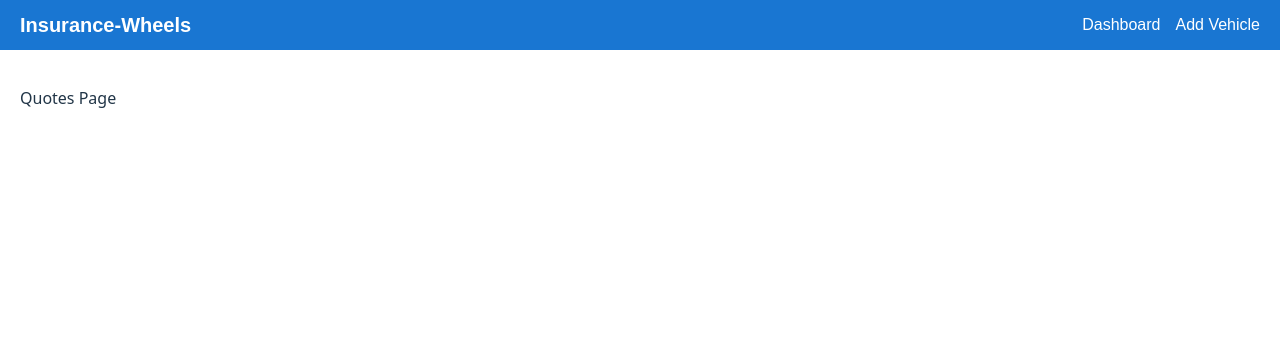
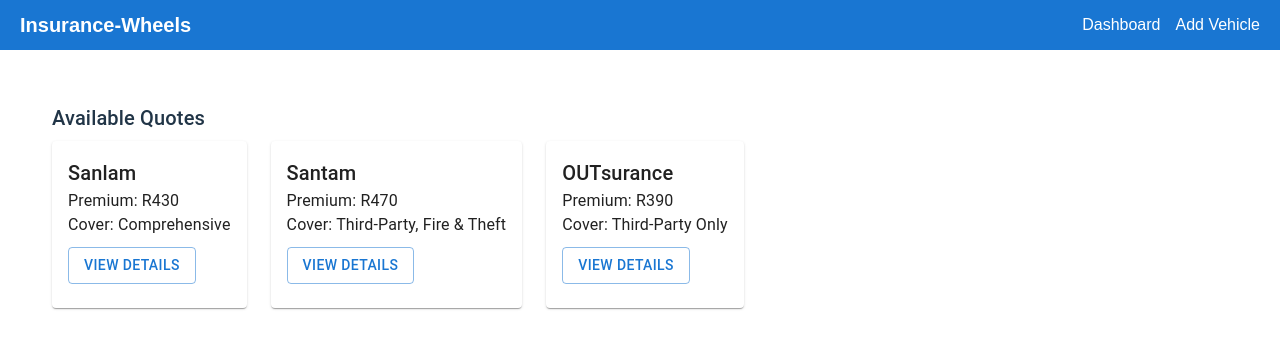
Before and after one commit to Vuyo17Sanlam/insurance-wheels, a React (Vite) app: page /quotes/1 in a window 1280 px wide. Shown: the top 348 px of the page. Built offline with nearby package versions, Linux system fonts and the light colour scheme.

Commit message:
Basic Quote Cards Display

```diff
--- a/src/pages/Quotes.jsx
+++ b/src/pages/Quotes.jsx
@@ -1,7 +1,51 @@
-const Qutoes = () => {
-    return (
-        <p>Quotes Page</p>
-    );
-}
+import { Card, CardContent, Typography, Button, Grid } from '@mui/material';
 
-export default Qutoes;
+const Quotes = () => {
+  const quoteData = [
+    {
+      id: 1,
+      provider: 'Sanlam',
+      monthlyPremium: 'R430',
+      coverType: 'Comprehensive'
+    },
+    {
+      id: 2,
+      provider: 'Santam',
+      monthlyPremium: 'R470',
+      coverType: 'Third-Party, Fire & Theft'
+    },
+    {
+      id: 3,
+      provider: 'OUTsurance',
+      monthlyPremium: 'R390',
+      coverType: 'Third-Party Only'
+    }
+  ];
+
+  return (
+    <div style={{ padding: '2rem' }}>
+      <Typography variant="h6" gutterBottom>
+        Available Quotes
+      </Typography>
+
+      <Grid container spacing={3}>
+        {quoteData.map((quote) => (
+          <Grid item xs={12} md={4} key={quote.id}>
+            <Card>
+              <CardContent>
+                <Typography variant="h6">{quote.provider}</Typography>
+                <Typography>Premium: {quote.monthlyPremium}</Typography>
+                <Typography>Cover: {quote.coverType}</Typography>
+                <Button variant="outlined" style={{ marginTop: '10px' }}>
+                  View Details
+                </Button>
+              </CardContent>
+            </Card>
+          </Grid>
+        ))}
+      </Grid>
+    </div>
+  );
+};
+
+export default Quotes;
```
